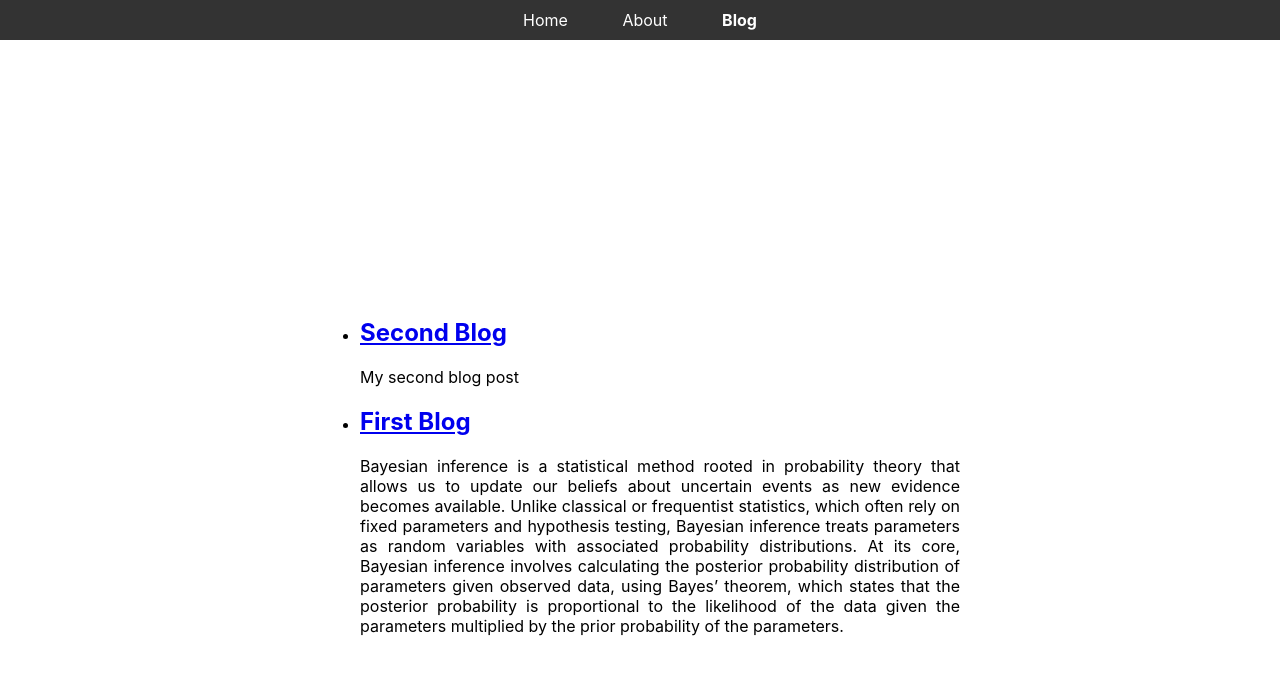
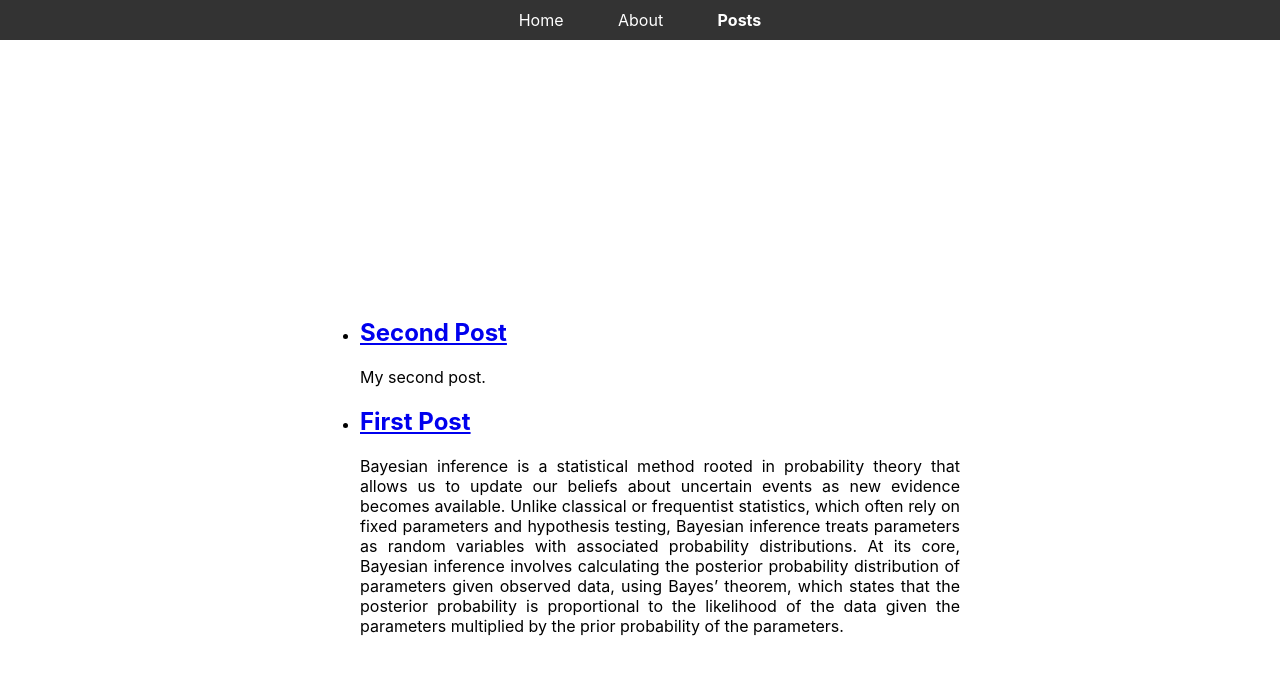
Before and after one commit to mark-hobbs/mark-hobbs.github.io, a Jekyll site: the page built from posts.html, in a window 1280 px wide. Shown: the top 675 px of the page. Built offline with Jekyll 4.4.1, drawn with Linux system fonts in a browser that asks for light colours.

Commit message:
Rename Blog -> Posts

```diff
--- a/_data/navigation.yml
+++ b/_data/navigation.yml
@@ -2,5 +2,5 @@
   link: /
 - name: About
   link: /about.html
-- name: Blog
-  link: /blog.html
+- name: Posts
+  link: /posts.html
--- a/_posts/2024-03-04-second-blog.md
+++ b/_posts/2024-03-04-second-post.md
@@ -3,6 +3,6 @@ layout: post
 author: Mark Hobbs
 ---
 
-My second blog post
+My second post.
 
 ![](/assets/images/random_field_downsampled.png)
--- a/blog.html
+++ b/posts.html
@@ -1,6 +1,6 @@
 ---
 layout: default
-title: Blog
+title: Posts
 ---
 
 <ul>
```
Also changed, not shown: _posts/2024-03-03-first-post.md (renamed from _posts/2024-03-03-first-blog.md).
